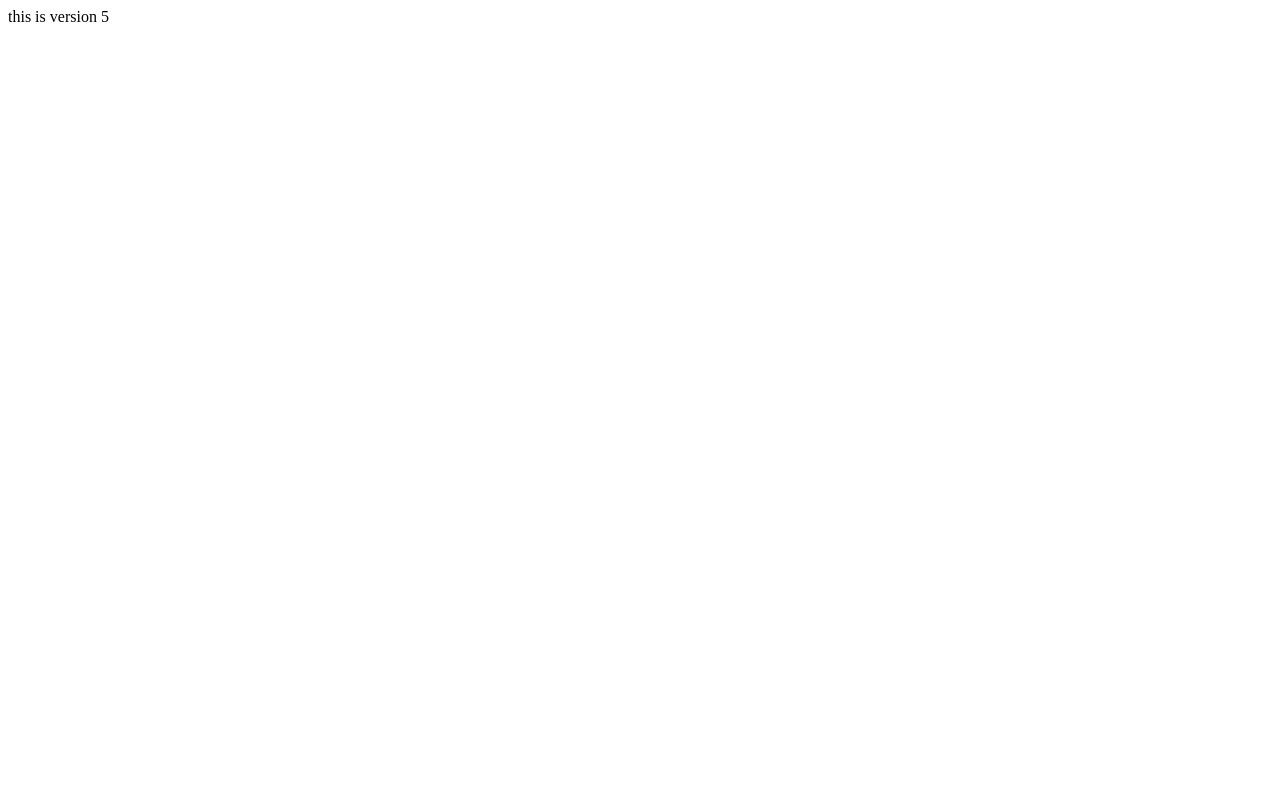
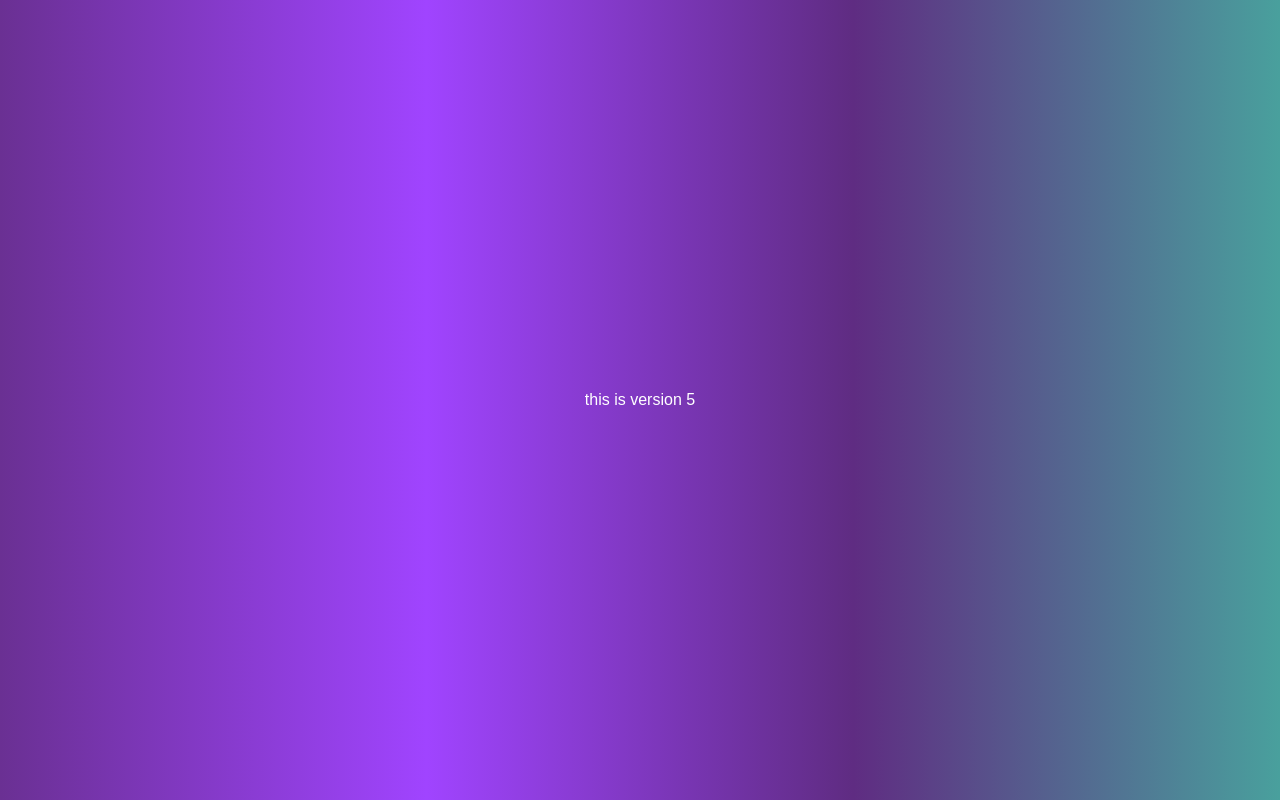
Before and after one commit to kaushalshah1309/Mynew-Repo, a plain HTML site: page index.html in a window 1280 px wide. Drawn offline with Linux system fonts and the light colour scheme.

Commit message:
added design on the website

```diff
--- a/index.html
+++ b/index.html
@@ -3,7 +3,8 @@
 <head>
     <meta charset="UTF-8">
     <meta name="viewport" content="width=device-width, initial-scale=1.0">
-    <title>Document</title>
+    <link rel="stylesheet" href="styles.css"
+    <title></title>
 </head>
 <body>
      <h> this is version 5</h>
--- /dev/null
+++ b/styles.css
@@ -0,0 +1,28 @@
+/* styles.css */
+body {
+    /* Set a gradient background from purple to teal */
+    background: linear-gradient(to right, #6a3093, #a044ff, #5f2c82, #49a09d);
+    font-family: Arial, sans-serif;
+    /* Sets a clean, modern font for the body text */
+    color: white;
+    /* Sets the text color to white for better contrast */
+    margin: 0;
+    /* Removes default margin */
+    padding: 0;
+    /* Removes default padding */
+    display: flex;
+    /* Enables flexbox layout */
+    justify-content: center;
+    /* Centers content horizontally */
+    align-items: center;
+    /* Centers content vertically */
+    height: 100vh;
+    /* Makes the body take the full height of the viewport */
+}
+
+h1 {
+    font-size: 2em;
+    /* Sets the size of the header text */
+    text-align: center;
+    /* Centers the header text */
+}
```
